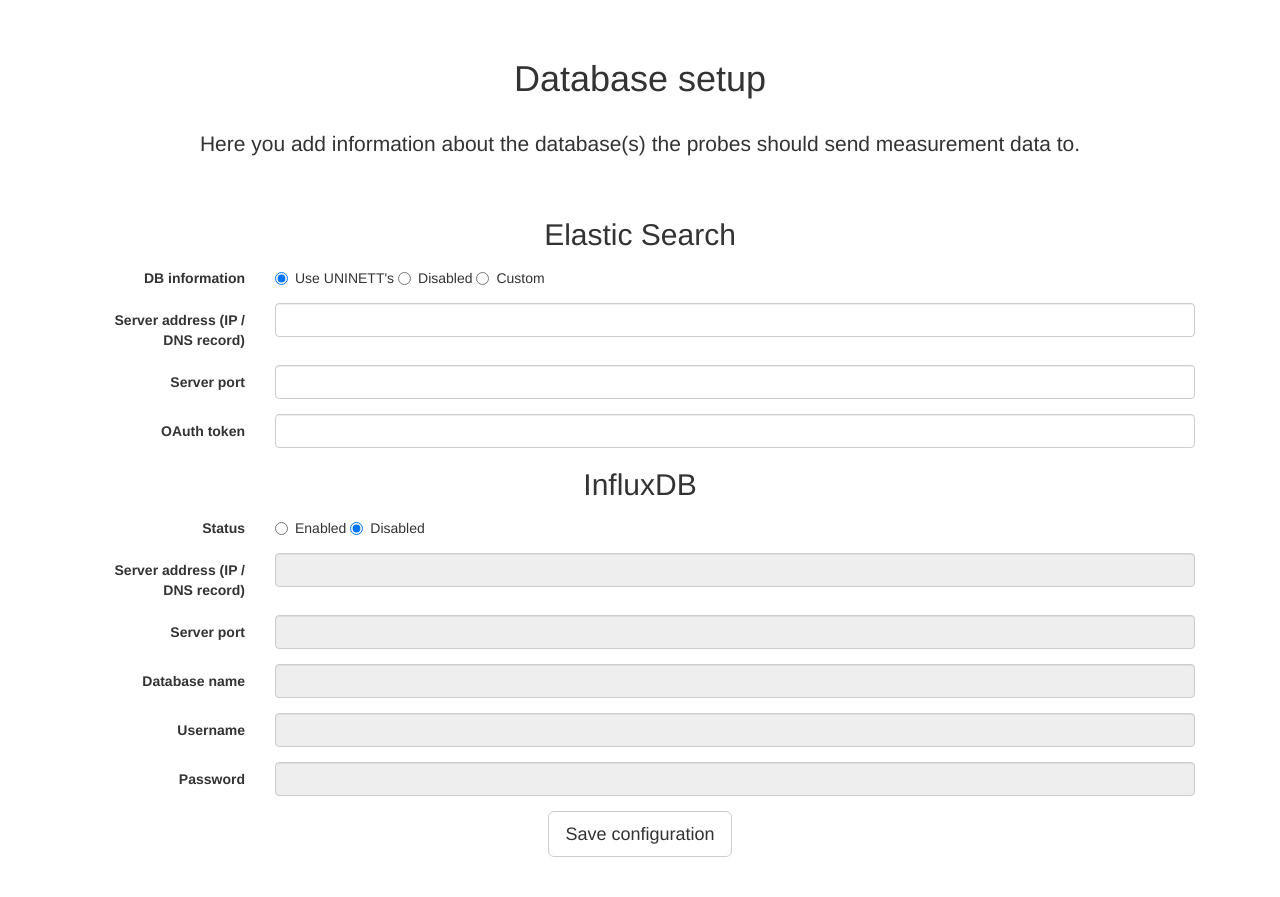
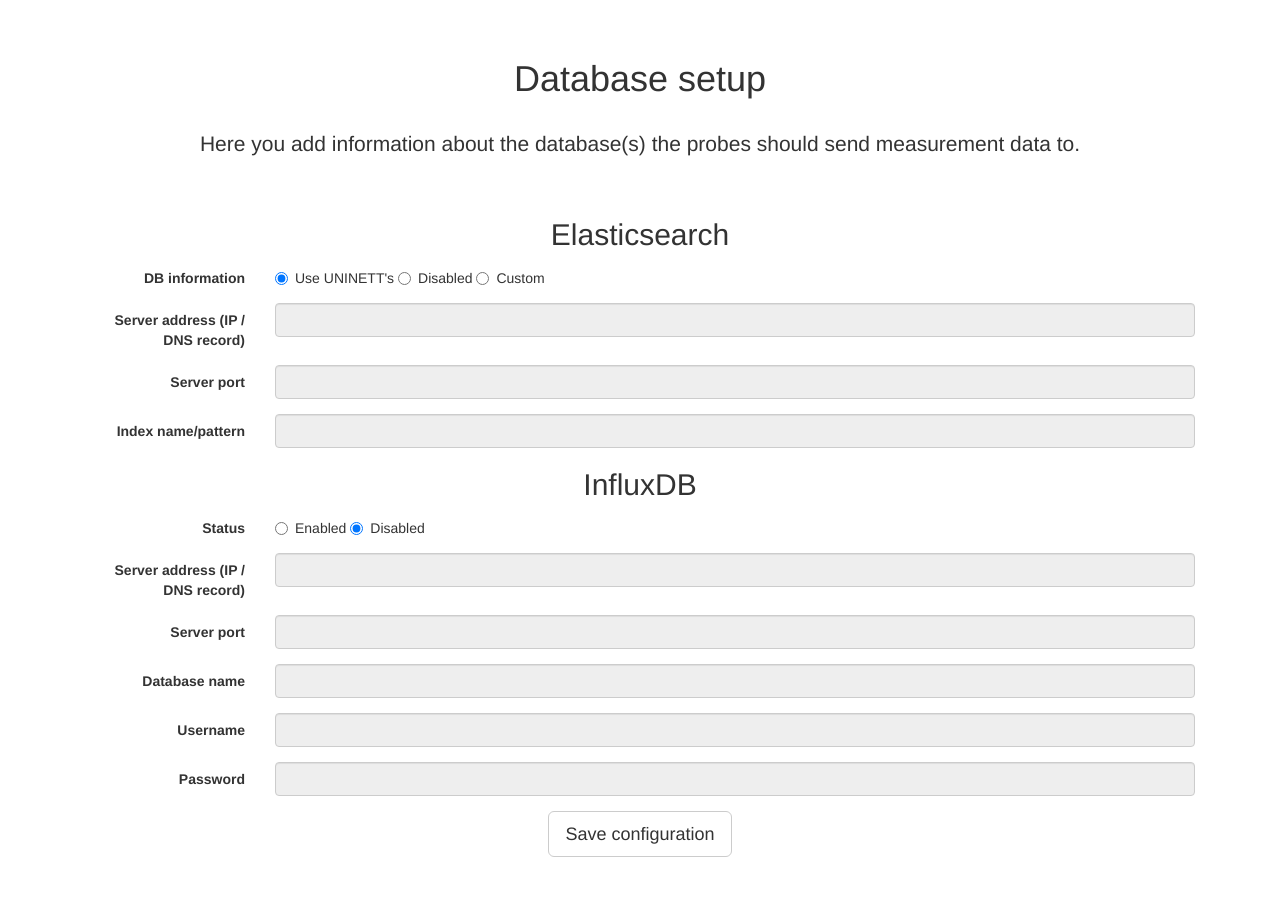
Before and after one commit to Uninett/probe-website, a Flask app: page /databases in a window 1280 px wide. Shown: the part 51-948 px from the top of the page. Run offline with Flask 2, Linux system fonts and the light colour scheme; a user stored in the database is signed in; data comes from the database, SQL or seed files in the repository; some libraries are stand-ins or nearby versions.

Commit message:
Proper db status selection & remove token field

```diff
--- a/probe_website/database.py
+++ b/probe_website/database.py
@@ -259,7 +259,7 @@ class DatabaseManager():
         return True
 
     def update_database(self, user, db_id, db_name=None, address=None, port=None,
-                        username=None, password=None, token=None, status=None):
+                        username=None, password=None, status=None):
         """Update 'user's 'db_id' with new attributes"""
         if user is None:
             return False
@@ -278,8 +278,6 @@ class DatabaseManager():
             db.username = username
         if self.is_valid_string(password):
             db.password = password
-        if self.is_valid_string(token):
-            db.token = token
         if self.is_valid_string(status):
             db.status = status
 
--- a/probe_website/form_parsers.py
+++ b/probe_website/form_parsers.py
@@ -149,14 +149,13 @@ def update_databases(username):
 
     successful = True
     for db_id, config in configs.items():
-        for key in ['db_name', 'address', 'port', 'username', 'password', 'token', 'status']:
+        for key in ['db_name', 'address', 'port', 'username', 'password', 'status']:
             if key not in config:
                 config[key] = ''
 
         success = database.update_database(user, db_id, db_name=config['db_name'], address=config['address'],
                                            port=config['port'], username=config['username'],
-                                           password=config['password'], token=config['token'],
-                                           status=config['status'])
+                                           password=config['password'], status=config['status'])
         if not success:
             successful = False
 
--- a/probe_website/templates/databases.html
+++ b/probe_website/templates/databases.html
@@ -15,7 +15,7 @@
     {% if db_type == 'influxdb' %}
     <h2>InfluxDB</h2>
     {% elif db_type == 'elastic' %}
-    <h2>Elastic Search</h2>
+    <h2>Elasticsearch</h2>
     {% endif %}
 
 
@@ -69,21 +69,14 @@
         <input type="text" class="form-control" name="database.{{ db.id }}.port" id="{{ db.id }}-port" value="{{ db.port }}" required/>
       </div>
     </div>
-
-    {% if db_type == 'elastic' %}
     <div class="form-group">
-      <label class="col-sm-2 control-label">OAuth token</label>
-      <div class="col-sm-10">
-        <input type="text" class="form-control" name="database.{{ db.id }}.token" id="{{ db.id }}-token" value="{{ db.token }}" required/>
-      </div>
-    </div>
-    {% else %}
-    <div class="form-group">
-      <label class="col-sm-2 control-label">Database name</label>
+      <label class="col-sm-2 control-label">{% if db_type == 'elastic' %}Index name/pattern{% else %}Database name{% endif %}</label>
       <div class="col-sm-10">
         <input type="text" class="form-control" name="database.{{ db.id }}.db_name" id="{{ db.id }}-db_name" value="{{ db.db_name }}" required/>
       </div>
     </div>
+
+    {% if db_type != 'elastic' %}
     <div class="form-group">
       <label class="col-sm-2 control-label">Username</label>
       <div class="col-sm-10">
@@ -110,11 +103,17 @@ function disable_inputs(id, disabled) {
   $("#" + id + "-db_name").prop('disabled', disabled);
   $("#" + id + "-username").prop('disabled', disabled);
   $("#" + id + "-password").prop('disabled', disabled);
-  $("#" + id + "-token").prop('disabled', disabled);
 }
 $(document).ready(function() {
-  $("[name$=\\.status]").each(function() {
-    disable_inputs(this.id.split('-')[0], (this.value === 'disabled' || this.value === 'uninett') && this.checked);
+  $(":radio[name$=\\.status]").each(function() {
+      //alert(this.name + " " + this.value);
+    if(this.checked) {
+      if(this.value == 'disabled' || this.value == 'uninett') {
+          disable_inputs(this.id.split('-')[0], true);
+        } else if (this.value == 'enabled' || this.value == 'custom') {
+          disable_inputs(this.id.split('-')[0], false);
+      }
+    }
     $(this).change(function() {
       disable_inputs(this.id.split('-')[0], (this.value === 'disabled' || this.value === 'uninett') && this.checked);
     });
```
